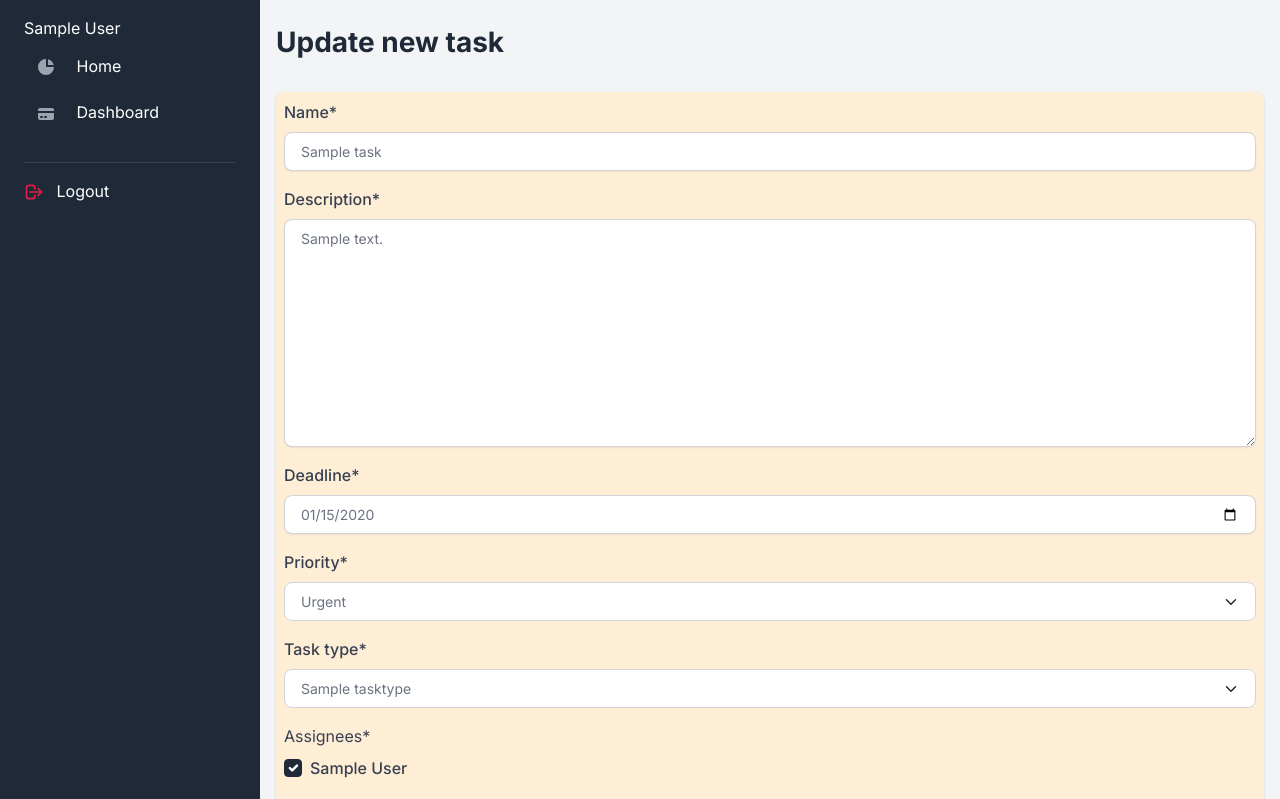
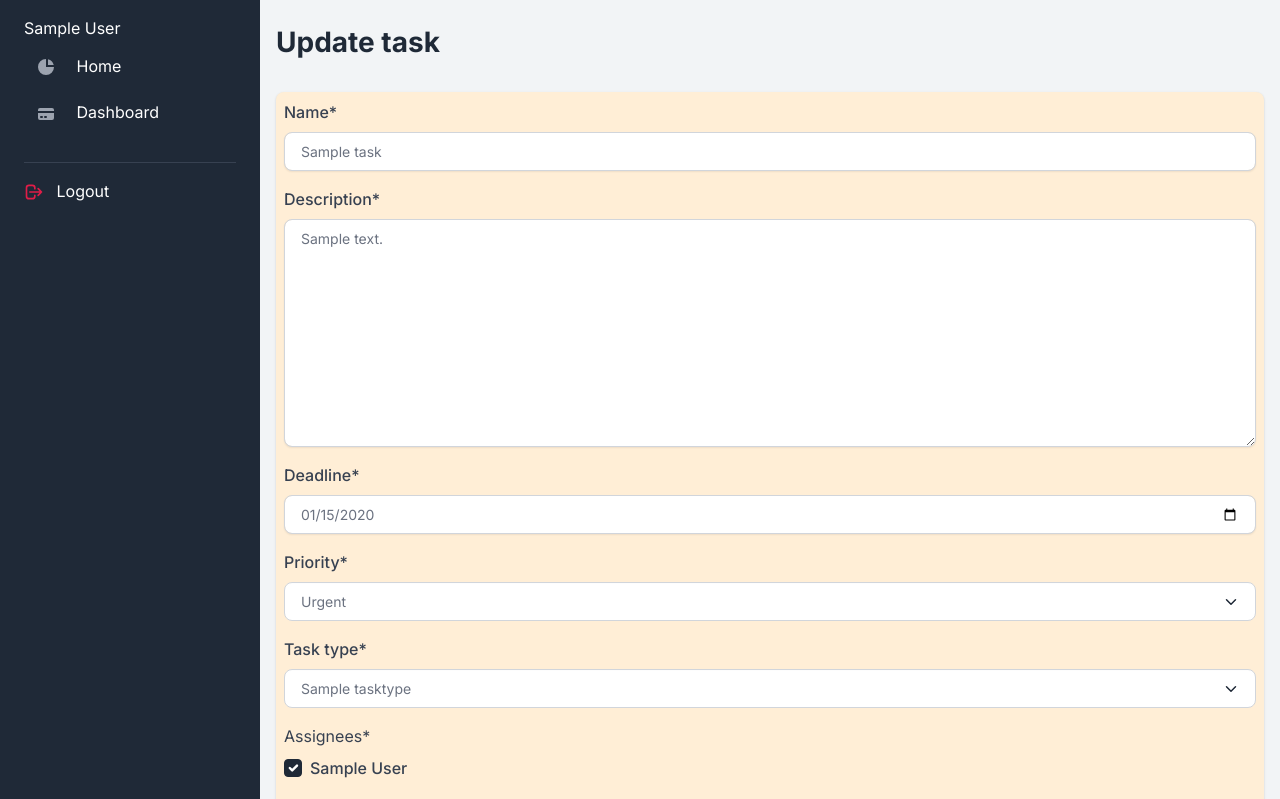
Before and after one commit to Serhii-Chubur/task-manager, a Django app: page /task-update/1 in a window 1280 px wide. Shown: the top 799 px of the page. Run offline with Django 5.2, Linux system fonts and the light colour scheme; a user stored in the database is signed in; tables that the repository leaves empty hold one stand-in row (values such as "Sample post"); some libraries are stand-ins or nearby versions.

Commit message:
correction on task update/create page

```diff
--- a/templates/home/task_create.html
+++ b/templates/home/task_create.html
@@ -11,7 +11,7 @@
     <div class="py-4">
         <div class="dropdown">
           <h2 class="fs-3 fw-extrabold">
-            {{ object|yesno:"Update,Create" }} new task</h2>
+            {{ object|yesno:"Update,Create new" }} task</h2>
             </div>
         </div>
     </div>
```
